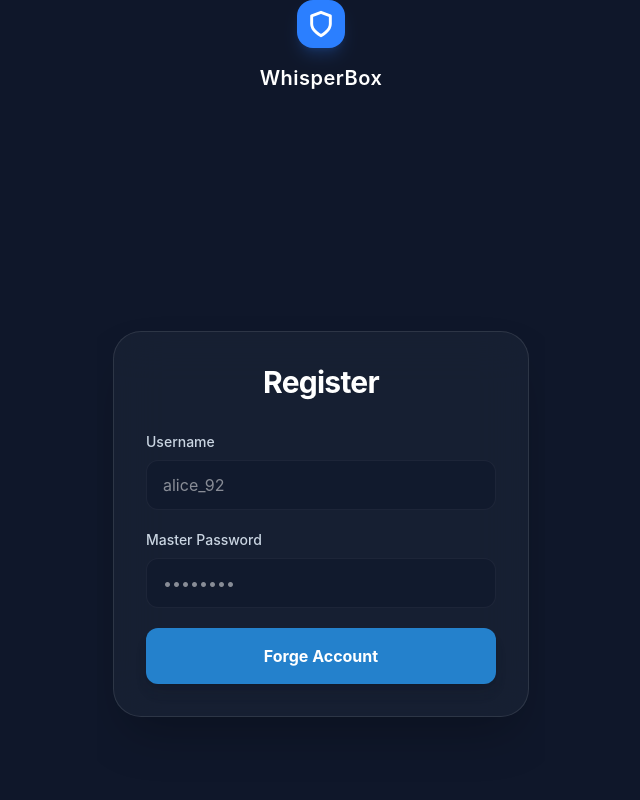
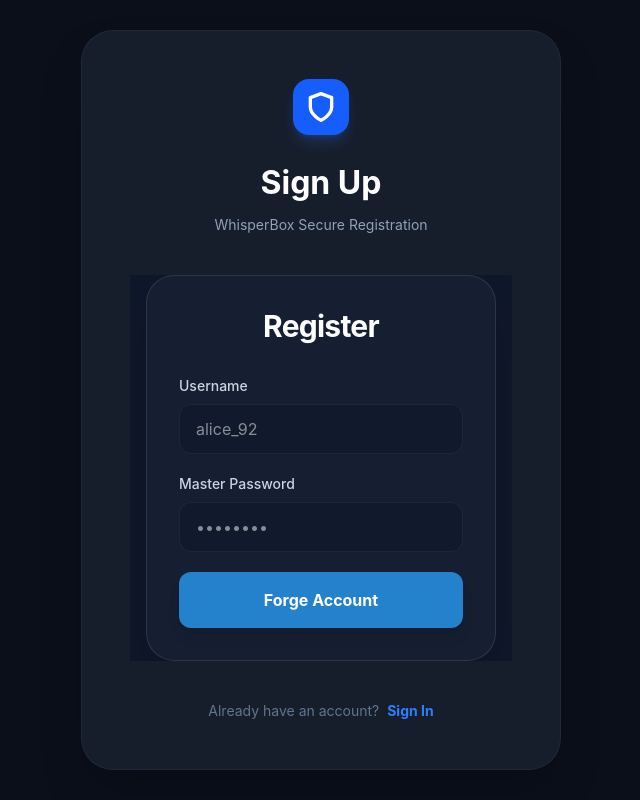
Before and after one commit to JasonChukwuebuka01/secured-messaging-app, a Next.js app: page /register in a window 1280 px wide. Shown: the top 800 px of the page, without its empty margins (319-959 px from the left). Built offline with nearby package versions, Linux system fonts and the light colour scheme.

Commit message:
refactor(ui): align registration page with login UI design

```diff
--- a/src/app/register/page.tsx
+++ b/src/app/register/page.tsx
@@ -4,23 +4,18 @@ import React from 'react';
 import Link from 'next/link';
 import SignUpForm from '@/components/auth/SignUpForm';
 
-/**
- * REGISTER PAGE
- * Purpose: Provides a high-fidelity wrapper for the Vault Forge (Sign Up).
- * Design: Telegram-inspired deep navy aesthetic.
- */
 export default function RegisterPage() {
+    return (
+        <main className="min-h-screen w-full flex items-center justify-center bg-[#0a0f1a]   p-4">
 
+            {/* Main Card - Exact match to aaa.png */}
+            <div className="w-full max-w-[480px] bg-[#161d2b] rounded-[32px] border border-white/5 p-12 flex flex-col items-center shadow-2xl">
 
-    return (
-        <main className="min-h-screen w-full flex flex-col items-center justify-center bg-[#0f172a] selection:bg-blue-500/30">
-
-            {/* Optional: Simple Logo or Brand Name */}
-            <div className="mb-8 flex flex-col items-center animate-in fade-in slide-in-from-bottom-4 duration-700">
-                <div className="w-12 h-12 bg-blue-500 rounded-2xl flex items-center justify-center shadow-lg shadow-blue-500/20 mb-4">
+                {/* Logo Section - Shield Icon Retained */}
+                <div className="mb-6 bg-blue-600 p-3 rounded-2xl shadow-lg shadow-blue-500/20">
                     <svg
                         viewBox="0 0 24 24"
-                        className="w-7 h-7 text-white"
+                        className="w-8 h-8 text-white"
                         fill="none"
                         stroke="currentColor"
                         strokeWidth="2.5"
@@ -30,26 +25,31 @@ export default function RegisterPage() {
                         <path d="M12 22s8-4 8-10V5l-8-3-8 3v7c0 6 8 10 8 10z" />
                     </svg>
                 </div>
-                <h2 className="text-xl font-semibold text-white tracking-wide">WhisperBox</h2>
-            </div>
 
-            {/* The Forging Station (Our Form) */}
-            <section className="w-full max-w-md">
+                {/* Header Text - Matching Reference Layout */}
+                <header className="text-center mb-10">
+                    <h1 className="text-[32px] font-bold text-white mb-2">Sign Up</h1>
+                    <p className="text-slate-400 text-sm">WhisperBox Secure Registration</p>
+                </header>
+
+                {/* Form Section */}
+                <section className="w-full">
                     <SignUpForm />
                 </section>
 
-            {/* Footer Links */}
-            <footer className="mt-8 text-center animate-in fade-in duration-1000">
+                {/* Footer Section - Matching aaa.png style */}
+                <footer className="mt-10 text-center">
                     <p className="text-slate-500 text-sm">
-                    Already have a secure vault?{' '}
+                        Already have an account?{' '}
                         <Link
                             href="/login"
-                        className="text-blue-400 hover:text-blue-300 font-medium transition-colors underline-offset-4 hover:underline"
+                            className="text-blue-500 hover:text-blue-400 font-bold transition-all ml-1"
                         >
                             Sign In
                         </Link>
                     </p>
                 </footer>
+            </div>
         </main>
     );
 }
--- a/src/components/auth/SignUpForm.tsx
+++ b/src/components/auth/SignUpForm.tsx
@@ -95,7 +95,7 @@ export default function SignUpForm() {
 
 
     return (
-        <div className="flex flex-col items-center justify-center min-h-screen bg-[#0f172a] px-4 relative overflow-hidden">
+        <div className=" flex-col items-center  bg-[#0f172a] px-4 relative overflow-hidden">
 
             {/* SUCCESS TOAST */}
             {showSuccess && (
```
Lines whose indentation alone changed are shown as unchanged.
